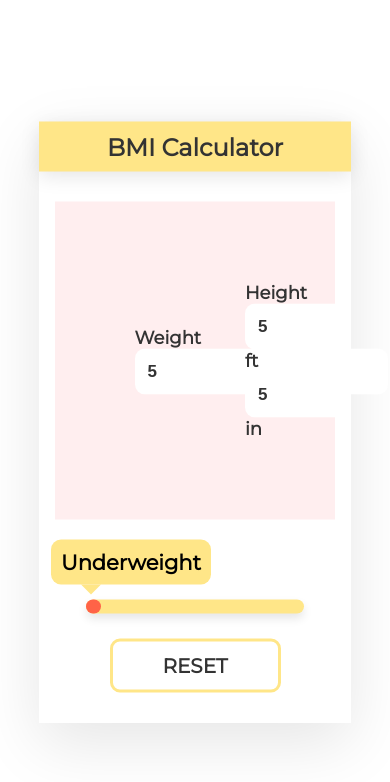
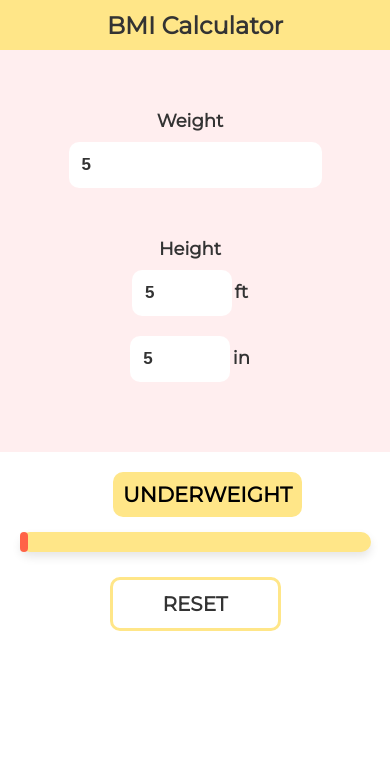
Before and after one commit to SharrySivia/BMI-Calculator, a plain HTML site: page index.html in a window 390 px wide. Both pictures are taken after typing "5", "5", "5" into the empty fields and a click on the button "CALCULATE". Drawn offline with Linux system fonts and the light colour scheme.

Commit message:
added media queries, chaged button style and fixed bugs

```diff
--- a/app.js
+++ b/app.js
@@ -4,12 +4,12 @@ const inch = document.getElementById("inch");
 const btnCalculate = document.getElementById("calculate");
 const btnReset = document.getElementById("reset");
 let messageBox;
-let bmi;
+let bmi = 0;
 
-let BMIRange = {
-  underweight: ["Underweight", "tomato"],
-  normal: ["Normal", "green"],
-  overweight: ["Overweight", "red"]
+let BarColors = {
+  underweight: "tomato",
+  normal: "green",
+  overweight: "red"
 };
 
 //Changing foot and inch to meter
@@ -35,12 +35,12 @@ function displayBar() {
   }
   messageBox = document.getElementById("messageBox");
 
-  for (let i = 0; i < bmi; i++) {
+  for (let i = 0; i < (bmi > 100 ? 44 : bmi); i++) {
     btnCalculate.style.setProperty("--width", i);
     messageBox.style.setProperty("--position", i);
   }
-  btnCalculate.style.setProperty("--background-color", BMIRange[status][1]);
-  messageBox.textContent = BMIRange[status][0];
+  btnCalculate.style.setProperty("--background-color", BarColors[status]);
+  messageBox.textContent = status;
   messageBox.classList.add("messageBox-show");
 }
 
@@ -55,6 +55,10 @@ function calculateBMI() {
     transFormBtn();
     setTimeout(displayBar, 1000);
   }
+  //Reset everything when user don't click reset
+  weight.addEventListener("focus", reset);
+  foot.addEventListener("focus", reset);
+  inch.addEventListener("focus", reset);
 }
 
 //Reset Everything
@@ -65,8 +69,15 @@ function reset() {
   bmi = 0;
   btnCalculate.style.setProperty("--width", 0);
   btnCalculate.classList.remove("btn-primary-expand");
-  btnCalculate.textContent = "Calculate";
   messageBox.classList.remove("messageBox-show");
+  setTimeout(() => {
+    btnCalculate.textContent = "Calculate";
+  }, 270);
+
+  //Remove eventListeners from inputs
+  weight.removeEventListener("focus", reset);
+  foot.removeEventListener("focus", reset);
+  inch.removeEventListener("focus", reset);
 }
 
 //Calculate BMI on Calculate button click
--- a/index.html
+++ b/index.html
@@ -32,10 +32,12 @@
         </div>
         <div class="input" id="height">
           <label for="height">Height</label>
-          <input type="number" id="foot" />
-          <label for="foot">ft</label>
-          <input type="number" id="inch" />
-          <label for="inch">in</label>
+          <div>
+            <input type="number" id="foot" /> <label for="foot">ft</label>
+          </div>
+          <div>
+            <input type="number" id="inch" /> <label for="inch">in</label>
+          </div>
         </div>
       </div>
       <div class="message-container">
--- a/style.scss
+++ b/style.scss
@@ -52,6 +52,9 @@ $color-light: #fff;
     align-items: center;
     padding: 8rem 3rem;
     .input {
+      display: flex;
+      justify-content: center;
+      align-items: center;
       width: 50%;
       padding: 0 5rem;
       label {
@@ -115,19 +118,20 @@ input::-webkit-inner-spin-button {
 .messageBox {
   position: absolute;
   top: 0;
-  left: calc(var(--position) * 15px - 50px);
+  left: calc(var(--position) * 2.3% - 6%);
   text-align: center;
   width: auto;
   padding: 1rem;
   border-radius: 10px;
   background-color: $color-primary;
+  font-size: 2.1rem;
+  color: black;
+  font-weight: bold;
+  text-transform: uppercase;
   opacity: 0;
   transform-origin: bottom;
   transform: rotateX(-90deg);
-  font-size: 2.1rem;
-  color: black;
-  font-weight: bold;
-  transition: opacity 0.2s ease, transform 0.3s ease 0.8s;
+  transition: opacity 0.2s ease, transform 0.3s ease 0.7s;
 
   &::after {
     content: " ";
@@ -148,55 +152,31 @@ input::-webkit-inner-spin-button {
 
 .btn-primary {
   position: relative;
-  width: 30%;
+  width: 250px;
   height: 5rem;
   background-color: $color-primary;
   margin: 5rem auto 2.5rem auto;
   box-shadow: 0 0.5rem 1rem rgba(0, 0, 0, 0.1);
-  transition: height 1s ease, width 1s ease;
+  transition: height 0.35s ease, width 0.6s ease 0.3s;
 }
 
 .btn-primary-expand {
   padding: 0.7rem;
-  animation: expand 0.8s forwards linear;
+  height: 1rem;
+  width: 100%;
 
   &::before {
     content: "";
     position: absolute;
     min-width: 0rem;
     max-width: 100%;
-    width: calc(var(--width, 0) * 15px);
+    width: calc(var(--width, 0) * 2.3%);
     height: 100%;
     top: 0;
     left: 0;
     background-color: var(--background-color);
     border-radius: 100px;
-    transition: width 1s ease;
-  }
-}
-
-@keyframes expand {
-  0% {
-    height: 5rem;
-  }
-  10% {
-    height: 2.5rem;
-  }
-  25% {
-    height: 1rem;
-    width: 21%;
-  }
-  50% {
-    height: 1rem;
-    width: 35%;
-  }
-  75% {
-    height: 1rem;
-    width: 52.5%;
-  }
-  100% {
-    height: 1rem;
-    width: 100%;
+    transition: width 0.7s ease;
   }
 }
 .btn-secondary {
@@ -209,3 +189,69 @@ input::-webkit-inner-spin-button {
     box-shadow: 0 0.5rem 1rem rgba(0, 0, 0, 0.1);
   }
 }
+
+//media queries
+@media (max-width: 84.375em) {
+  .container-inputs {
+    flex-direction: column;
+    padding: 4rem 1rem;
+
+    .input {
+      width: auto;
+      margin: 2rem;
+      padding: 0 1rem;
+    }
+  }
+}
+
+@media (max-width: 75em) {
+  .container {
+    width: 100vw;
+    height: 100vh;
+  }
+}
+
+@media (max-width: 31.25em) {
+  .container {
+    box-shadow: none;
+    &-nav {
+      margin: 0;
+    }
+
+    &-inputs {
+      width: 100%;
+
+      .input {
+        display: flex;
+        flex-direction: column;
+        justify-content: center;
+        align-items: center;
+
+        input {
+          margin: 1rem 0;
+        }
+      }
+    }
+  }
+  .message-container {
+    width: 100%;
+  }
+  .messageBox {
+    left: 29%;
+
+    &::after {
+      border: none;
+    }
+  }
+  .btn-primary {
+    width: 200px;
+    padding: 1rem 1rem;
+  }
+
+  .btn-primary-expand {
+    width: 90%;
+  }
+  .btn-secondary {
+    margin-bottom: 1rem;
+  }
+}
```
Also changed, not shown: style.css, 1 other file.
